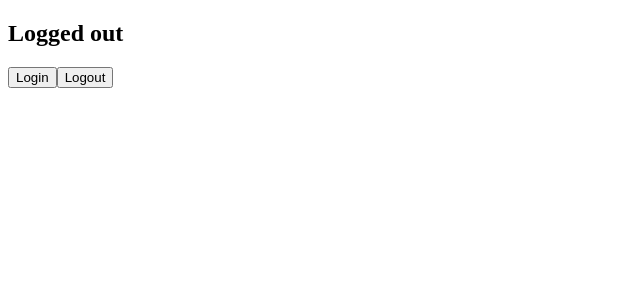
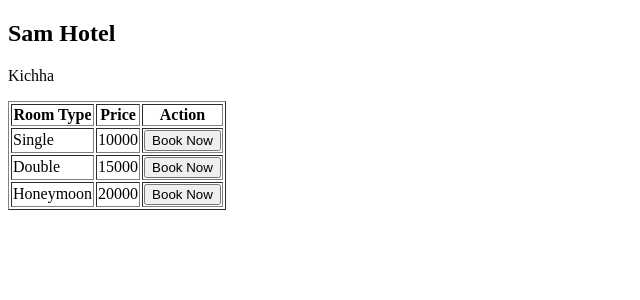
Before and after one commit to Samakshg11/react-learning, a React (Vite) app: page / in a window 1280 px wide. Shown: the top 300 px of the page, without its empty margins (0-640 px from the left). Built offline with nearby package versions, Linux system fonts and the light colour scheme.

Commit message:
feat: implement HotelInfo component and refactor App for hotel data display

```diff
--- a/src/App.jsx
+++ b/src/App.jsx
@@ -1423,32 +1423,86 @@
 // export default App;
 
 
-import{useState,useContext,createContext} from "react";
+// import{useState,useContext,createContext} from "react";
 
-const AuthContext = createContext();
-const App = ()=>{
-    const [isAuthenticated,setisAuthenticated]= useState(false);
-    const login=()=>{
-        setisAuthenticated(true);
-    }
-    const logout=()=>{
-        setisAuthenticated(false);
-    }
+// const AuthContext = createContext();
+// const App = ()=>{
+//     const [isAuthenticated,setisAuthenticated]= useState(false);
+//     const login=()=>{
+//         setisAuthenticated(true);
+//     }
+//     const logout=()=>{
+//         setisAuthenticated(false);
+//     }
+//     return(
+//         <AuthContext.Provider value={{isAuthenticated,login,logout}}>
+//         <Home/>
+//         </AuthContext.Provider>
+//     );
+// }
+// export default App;
+
+// function Home(){
+//     const {isAuthenticated,login,logout}=useContext(AuthContext);
+//     return(
+//         <div>
+//             <h2>{isAuthenticated?"Logged in":"Logged out"}</h2>
+//             <button onClick={login}>Login</button>
+//             <button onClick={logout}>Logout</button>
+//         </div>
+//     )
+// }
+
+
+
+
+import PropTypes from "prop-types";
+
+function App(){
+    const Hotel={
+        name:"Sam Hotel",
+        address:"Kichha",
+        rooms:[
+            {type:"Single",price:10000},
+            {type:"Double",price:15000},
+            {type:"Honeymoon",price:20000},
+        ]
+    };
+    return (
+        <HotelInfo data={Hotel}/>
+    )
+}
+function HotelInfo({data}){
     return(
-        <AuthContext.Provider value={{isAuthenticated,login,logout}}>
-        <Home/>
-        </AuthContext.Provider>
+        <div>
+            <h2>{data.name}</h2>
+            <p>{data.address}</p>
+
+            <table border="1">
+                <thead>
+                    <tr>
+                        <th>Room Type</th>
+                        <th>Price</th>
+                        <th>Action</th>
+                    </tr>
+                </thead>
+                <tbody>
+                    {data.rooms.map((room,index)=>(
+                        <tr key={index}>
+                            <td>{room.type}</td>
+                            <td>{room.price}</td>
+                            <td>
+                                <button onClick={()=>alert(`Room Booked :${room.type}`)}>Book Now</button>
+                            </td>
+                        </tr>
+                    ))}
+                </tbody>
+            </table>
+        </div>
     );
 }
+
+HotelInfo.propTypes={
+    data:PropTypes.object
+};
 export default App;
-
-function Home(){
-    const {isAuthenticated,login,logout}=useContext(AuthContext);
-    return(
-        <div>
-            <h2>{isAuthenticated?"Logged in":"Logged out"}</h2>
-            <button onClick={login}>Login</button>
-            <button onClick={logout}>Logout</button>
-        </div>
-    )
-}
```
